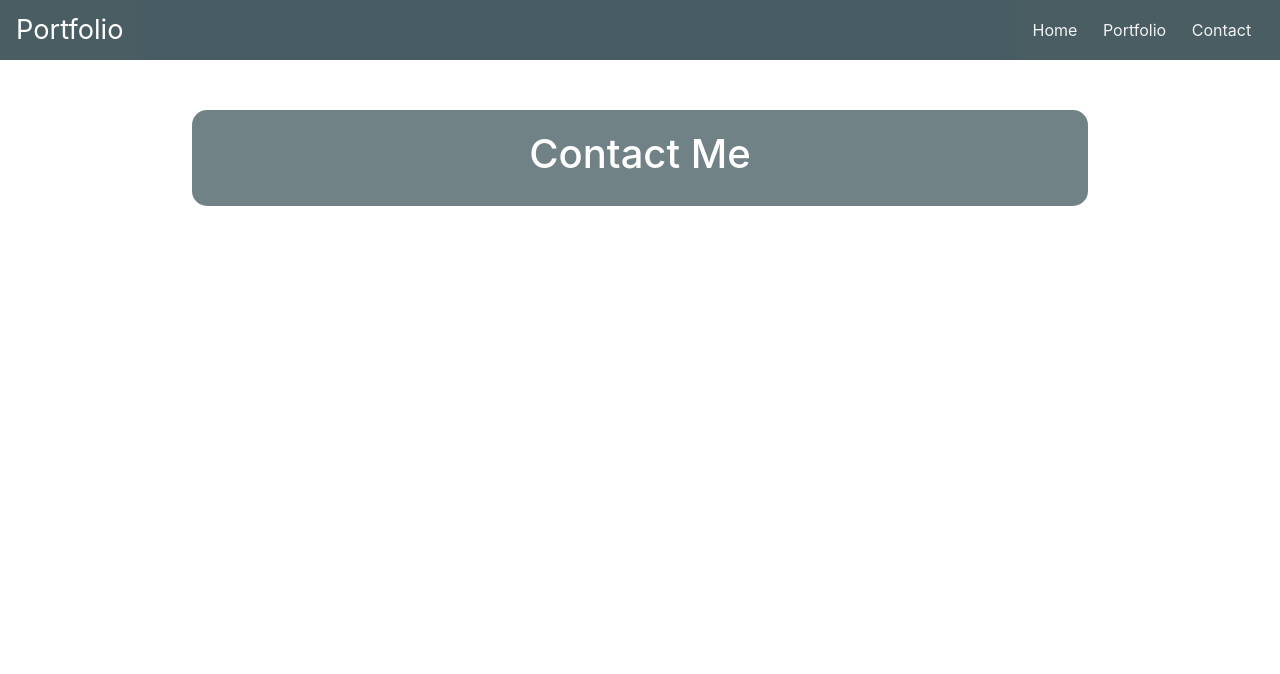
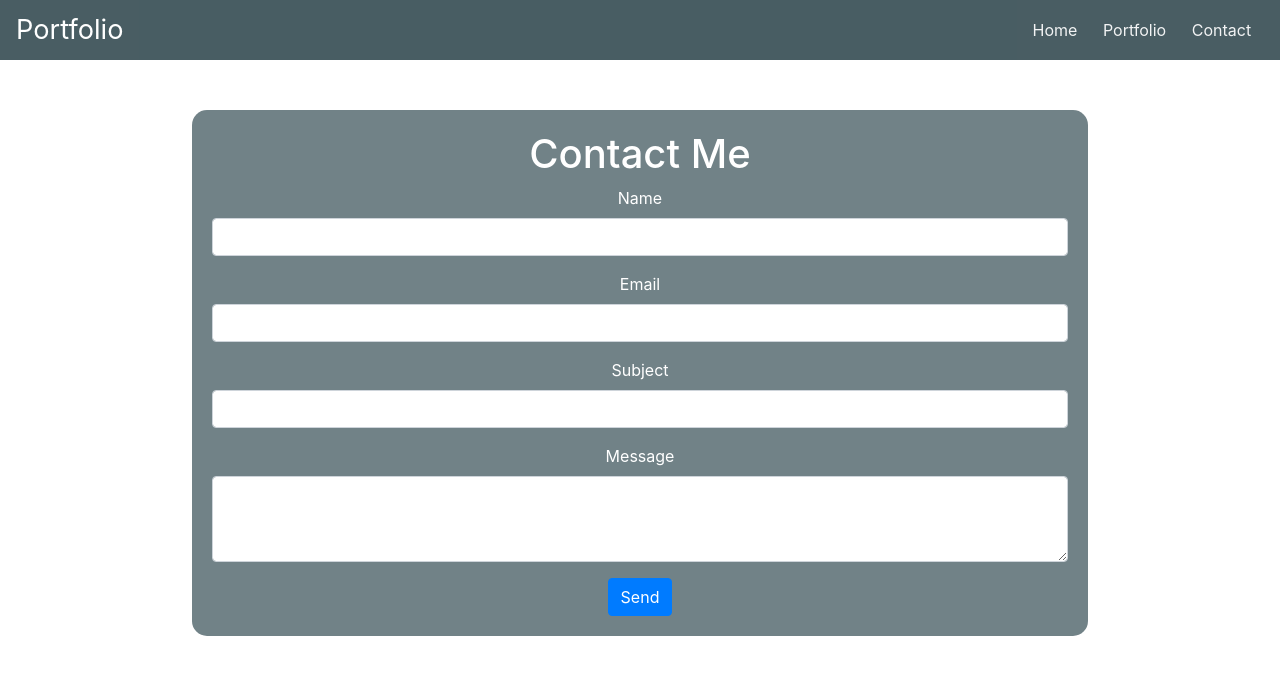
Before and after one commit to mgmoreno22/portfolio-react-bootstrap, a React (Create React App) app: page /contact in a window 1280 px wide. Shown: the top 674 px of the page. Built offline with nearby package versions, Linux system fonts and the light colour scheme.

Commit message:
functioning contact page

```diff
--- a/src/components/Contact.js
+++ b/src/components/Contact.js
@@ -1,9 +1,31 @@
 import React from "react";
-import { Container, Row, Col } from "react-bootstrap";
+import emailjs from "emailjs-com";
+import { Container, Row, Col, Form, Button } from "react-bootstrap";
 import Topbar from "./Topbar";
 import "./styles/Contact.css";
 
 export default function Contact() {
+  function sendEmail(e) {
+    e.preventDefault();
+    emailjs
+      .sendForm(
+        process.env.REACT_APP_EMAILJS_SERVICE_ID,
+        process.env.REACT_APP_EMAILJS_TEMPLATE_ID,
+        e.target,
+        process.env.REACT_APP_EMAILJS_USER_ID
+      )
+      .then(
+        (result) => {
+          console.log(result.text);
+        },
+        (error) => {
+          console.log(error.text);
+        }
+      );
+    e.target.reset();
+    //Alert is temporary - confirmation that function has run successfully
+    alert("Your email has been sent");
+  }
   return (
     <div>
       <Topbar />
@@ -13,6 +35,30 @@ export default function Contact() {
             <h1>Contact Me</h1>
           </Col>
         </Row>
+        <Row>
+          <Col>
+            <Form className="contact-form" onSubmit={sendEmail}>
+              <Form.Group controlId="formUserName">
+                <Form.Label>Name</Form.Label>
+                <Form.Control type="text" name="user_name" required />
+              </Form.Group>
+              <Form.Group controlId="formUserEmail">
+                <Form.Label>Email</Form.Label>
+                <Form.Control type="email" name="user_email" required />
+              </Form.Group>
+              <Form.Group controlId="formContactSubject">
+                <Form.Label>Subject</Form.Label>
+                <Form.Control type="text" name="subject" />
+              </Form.Group>
+              <Form.Group controlId="formContactMessage">
+                <Form.Label>Message</Form.Label>
+                <Form.Control as="textarea" rows={3} name="message" />
+              </Form.Group>
+
+              <Button type="submit">Send</Button>
+            </Form>
+          </Col>
+        </Row>
       </Container>
     </div>
   );
```
Also changed, not shown: 1 other file (tests, documents, lock files or other folders).
